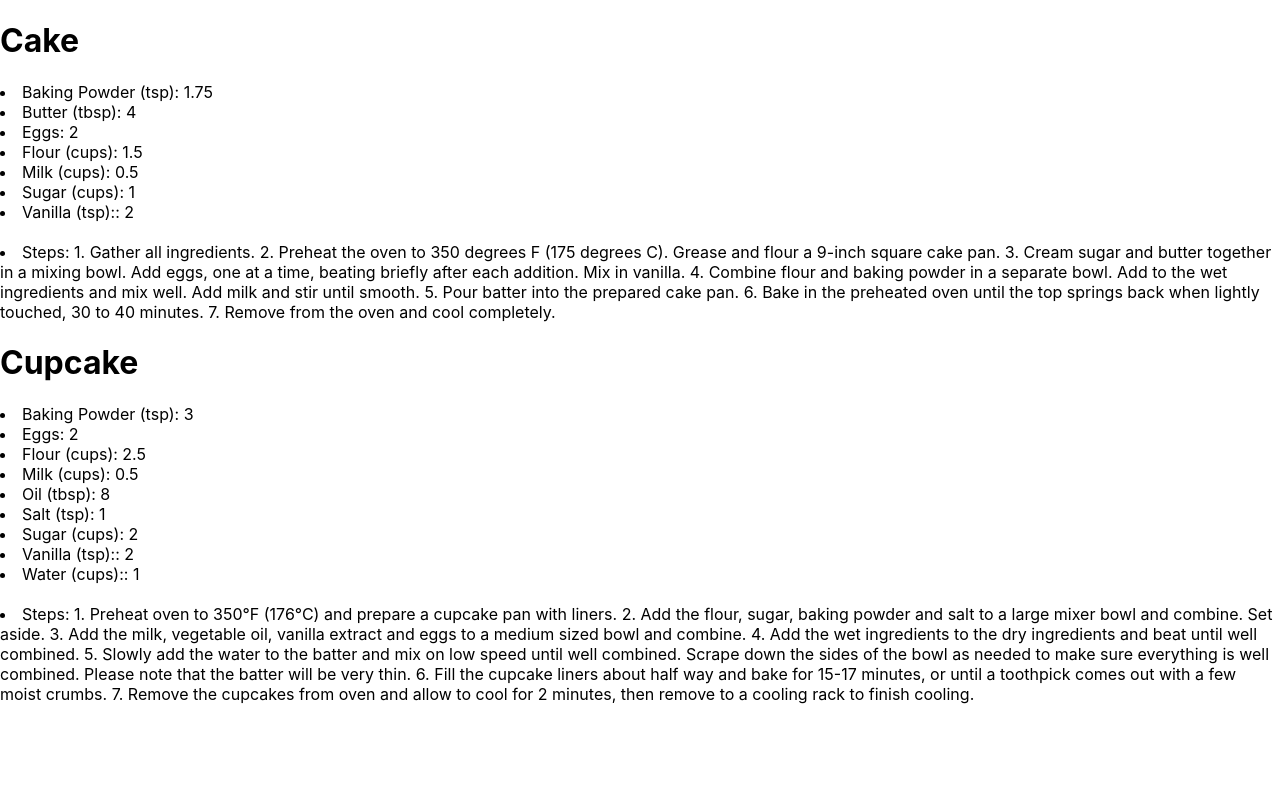
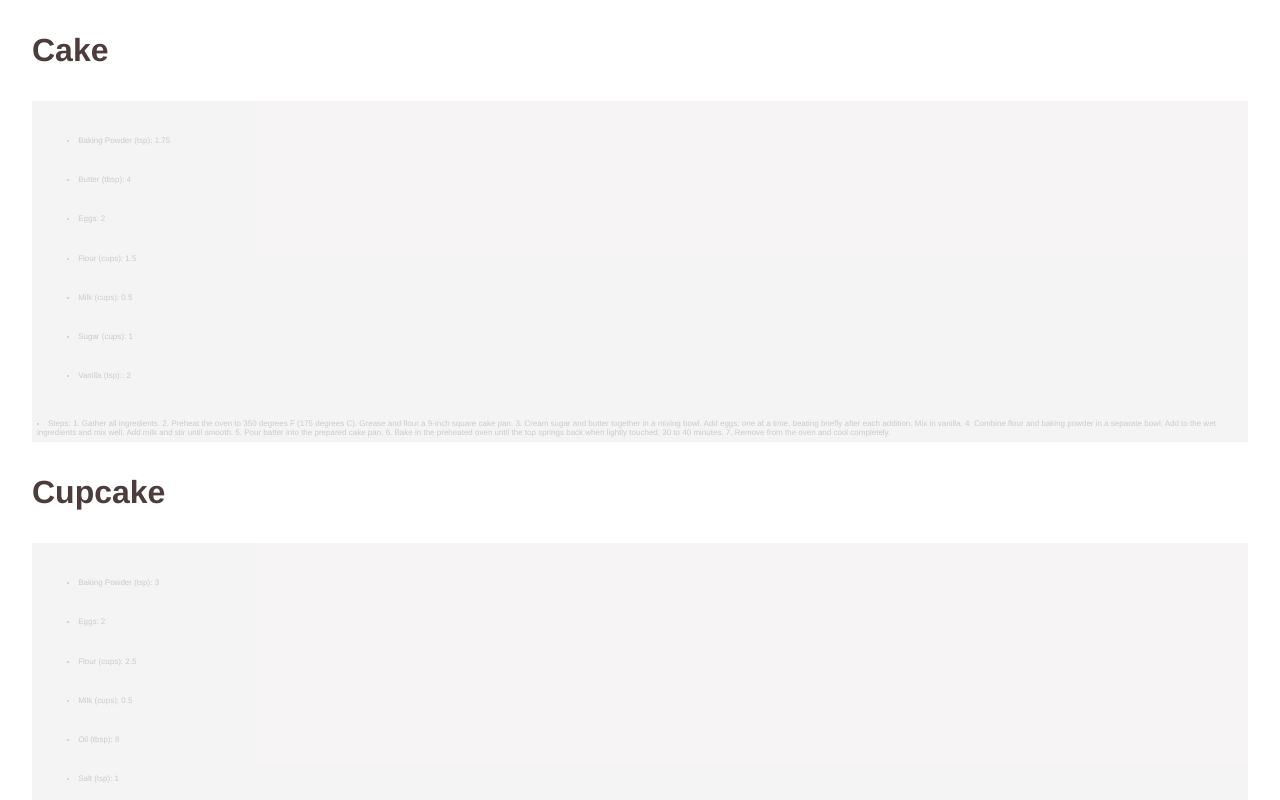
Before and after one commit to Arushi55/HackBeanpot2024, a React (Create React App) app in the folder my-app/: page / in a window 1280 px wide. Shown: the top 800 px of the page. Built offline with nearby package versions, Linux system fonts and the light colour scheme.

Commit message:
style changes

```diff
--- a/my-app/package.json
+++ b/my-app/package.json
@@ -2,6 +2,7 @@
   "name": "my-app",
   "version": "0.1.0",
   "private": true,
+  "type": "module",
   "dependencies": {
     "@testing-library/jest-dom": "^5.17.0",
     "@testing-library/react": "^13.4.0",
--- a/my-app/src/index.js
+++ b/my-app/src/index.js
@@ -2,7 +2,9 @@ import React from 'react';
 import ReactDOM from 'react-dom/client';
 import './index.css';
 import App from './App.js';
-import reportWebVitals from './reportWebVitals';
+import reportWebVitals from './reportWebVitals.js';
+
+<script type="module" src="linear-algebra.js"></script>
 
 const root = ReactDOM.createRoot(document.getElementById('root'));
 root.render(
--- a/my-app/src/recipe.css
+++ b/my-app/src/recipe.css
@@ -1,3 +1,19 @@
 .recipe {
-    margin-left: .5;
+    margin: 2.5%;
+    font-family: Helvetica, sans-serif;
+    font-size: 50%;
+    padding: 5px;
+    background-color: rgb(209, 201, 201);
+    opacity: 0.2;
 }
+
+.ingredients {
+    margin: 2.5%
+}
+
+.recipe-name {
+    margin: 2.5%;
+    font-family: Helvetica, san-serif;
+    font-size: 2rem;
+    color: rgb(77, 60, 60);
+}
--- a/my-app/src/recipe.js
+++ b/my-app/src/recipe.js
@@ -1,5 +1,5 @@
 import './recipe.css';
-import './linear-algebra.js';
+import {angleBetween} from './linear-algebra.js';
 
 const cake_recipe = {
     name: 'Cake',
@@ -73,7 +73,7 @@ const cake_recipe = {
 
   function Item({value, name}) {
     if (value != 0) {
-      return <li>{name}: {value}</li>;
+      return <li className ="ingredients">{name}: {value}</li>;
     }
   };
 
@@ -89,9 +89,10 @@ const cake_recipe = {
 
   export default function Recipe() {
     return (
-      all_recipes.map(recipe => <>
-        <h1>{recipe.name}</h1>
-        <div className="recipe"/>
+      all_recipes.map(recipe =>
+      <>
+        <h1 className="recipe-name"> {recipe.name}</h1>
+        <div className="recipe">
             <Item value={recipe.baking_powder_tsp} name="Baking Powder (tsp)"/>
             <Item value={recipe.baking_soda_tsp} name="Baking Soda (tsp)"/>
             <Item value={recipe.brown_sugar_cups} name="Brown Sugar (cups)"/>
@@ -117,7 +118,7 @@ const cake_recipe = {
             <Item value={recipe.water_cups} name="Water (cups):"/>
             <br></br>
             <li>Steps: {recipe.steps}</li>
-        <div/>
+        </div>
       </>)
     );
   }
```
